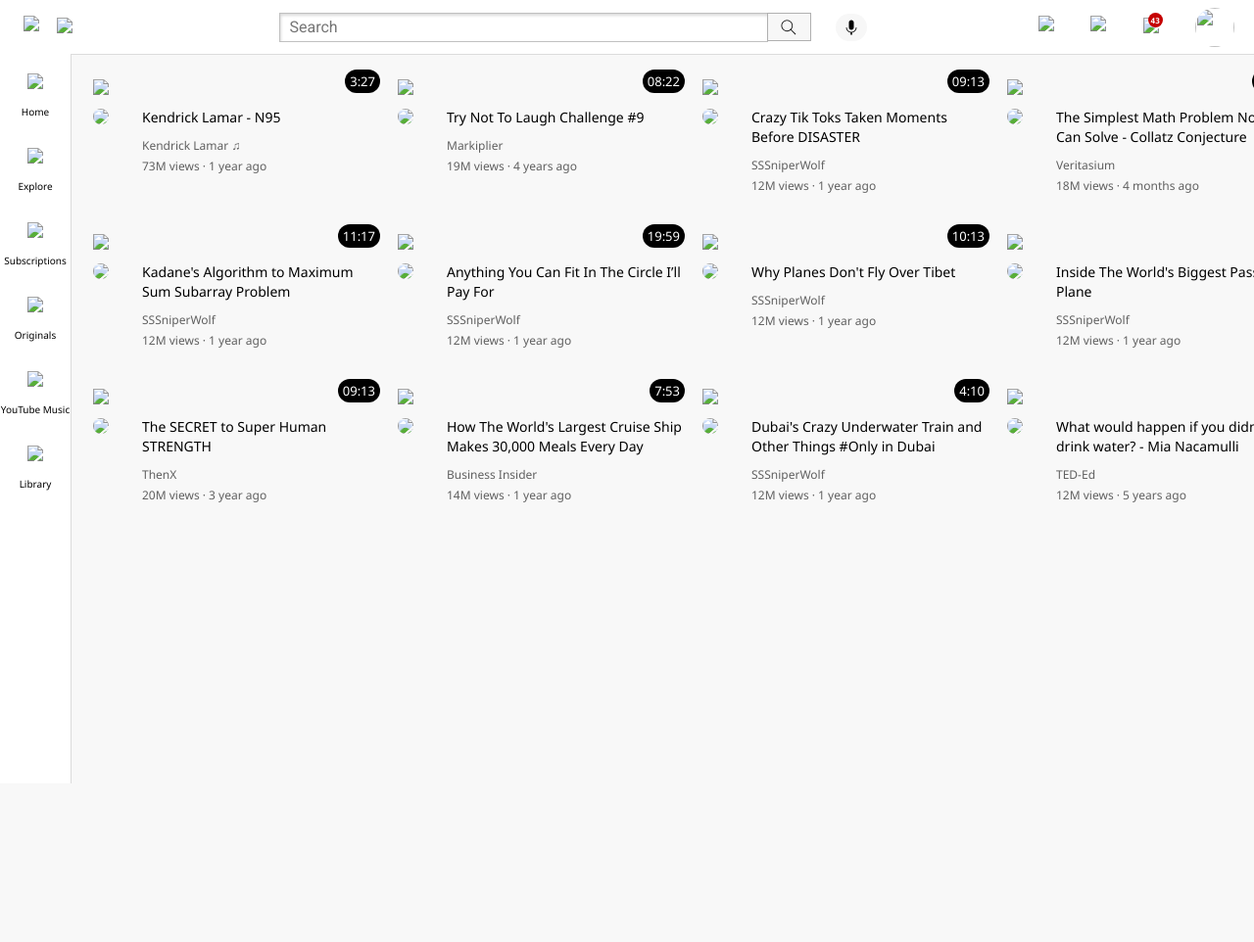
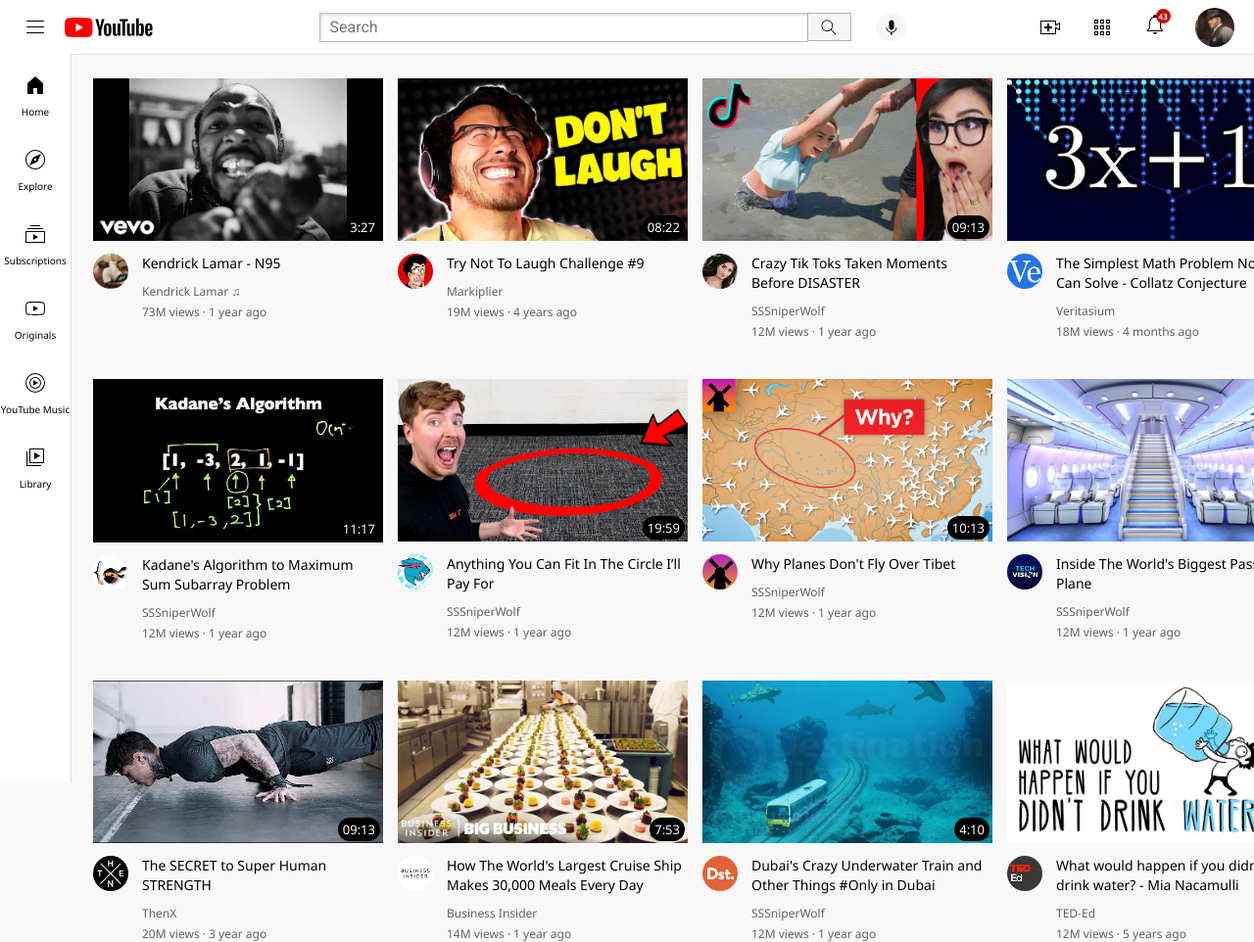
Before and after one commit to imran2k/YouTube-Clone, a plain HTML site: page index.html in a window 1280 px wide. Shown: the top 962 px of the page at 98% size. Before the commit the page ends 800 px from the top, so only its background shows below. Drawn offline with Linux system fonts and the light colour scheme.

Commit message:
Update index.html

```diff
--- a/index.html
+++ b/index.html
@@ -6,10 +6,10 @@
     <link rel="preconnect" href="https://fonts.googleapis.com">
     <link rel="preconnect" href="https://fonts.gstatic.com" crossorigin>
     <link href="https://fonts.googleapis.com/css2?family=Roboto:wght@400;500;700&display=swap" rel="stylesheet">
-    <link rel="stylesheet" href="./Styles/general.css">
-    <link rel="stylesheet" href="./Styles/header.css">
-    <link rel="stylesheet" href="./Styles/video.css">
-    <link rel="stylesheet" href="./Styles/sidebar.css">
+    <link rel="stylesheet" href="Styles/general.css">
+    <link rel="stylesheet" href="Styles/header.css">
+    <link rel="stylesheet" href="Styles/video.css">
+    <link rel="stylesheet" href="Styles/sidebar.css">
 
     <style>
 
@@ -19,8 +19,8 @@
     <div class="header">
 
       <div class="left-section">
-        <img src="/Youtube/images/header/hamburger-menu.svg" class="ham-menu">
-        <img src="/Youtube/images/header/youtube-logo.svg" class="youtube-logo" >
+        <img src="images/header/hamburger-menu.svg" class="ham-menu">
+        <img src="images/header/youtube-logo.svg" class="youtube-logo" >
       </div>
 
       <div class="middle-section">
@@ -38,33 +38,33 @@
       <div class="sidebar">
 
         <div class="sidebar-link">
-          <img src="/Youtube/images/Sidebar/home.svg">
+          <img src="images/Sidebar/home.svg">
           <div>Home</div>
         </div>
 
         <div class="sidebar-link">
-          <img src="/Youtube/images/Sidebar/explore.svg">
+          <img src="images/Sidebar/explore.svg">
           <div>Explore</div>
         </div>
 
         <div class="sidebar-link">
-          <img src="/Youtube/images/Sidebar/subscriptions.svg">
+          <img src="images/Sidebar/subscriptions.svg">
           <div>Subscriptions</div>
         </div>
 
 
         <div class="sidebar-link">
-          <img src="/Youtube/images/Sidebar/originals.svg">
+          <img src="images/Sidebar/originals.svg">
           <div>Originals</div>
         </div>
 
         <div class="sidebar-link">
-          <img src="/Youtube/images/Sidebar/youtube-music.svg">
+          <img src="images/Sidebar/youtube-music.svg">
           <div>YouTube Music</div>
         </div>
 
         <div class="sidebar-link">
-          <img src="/Youtube/images/Sidebar/library.svg">
+          <img src="images/Sidebar/library.svg">
           <div>Library</div>
         </div>
 
@@ -72,12 +72,12 @@
 
       <div class="right-section">
         <div class="uploadbutton-container">
-          <img src="/Youtube/images/header/upload.svg" class="uploadbutton">
+          <img src="images/header/upload.svg" class="uploadbutton">
           <div class="tooltip">Create</div>
         </div>
 
         <div class="appsbutton-container">
-          <img src="/Youtube/images/header/youtube-apps.svg" class="appsbutton">
+          <img src="images/header/youtube-apps.svg" class="appsbutton">
           <div class="tooltip">YouTube Apps</div>
         </div>
 
@@ -86,7 +86,7 @@
 
           <div class="notification-button-container">
 
-            <img src="/Youtube/images/header/notifications.svg" class="notifbutton">
+            <img src="images/header/notifications.svg" class="notifbutton">
             <div class="notification-number">43</div>
             <div class="tooltip">Notifications</div>
 
@@ -95,7 +95,7 @@
         </div>
 
 
-        <img src="/Youtube/images/channel images/ba9ae8ced7038804f7ad38e770dc06db.jpg" class="userpfp">
+        <img src="images/channel images/ba9ae8ced7038804f7ad38e770dc06db.jpg" class="userpfp">
       </div>
 
 
@@ -108,7 +108,7 @@
         <a href="https://www.youtube.com/watch?v=zI383uEwA6Q">
 
           <div class="thumbnail-row">
-            <img class="thumbnail" src="/Youtube/images/thumbnails/thumbnail-n95-kendrick.webp">
+            <img class="thumbnail" src="images/thumbnails/thumbnail-n95-kendrick.webp">
             <div class="video-time">3:27</div>
           </div>
 
@@ -124,13 +124,13 @@
               <div class="channel-picture-tooltip">
 
               <a href="https://www.youtube.com/channel/UC3lBXcrKFnFAFkfVk5WuKcQ">
-                <img class="profile-picture" src="/Youtube/images/channel images/channel-1.jpg">
+                <img class="profile-picture" src="images/channel images/channel-1.jpg">
                 <div class="chtooltip">
 
 
                   <div class="chtooltip-content">
                     <div>
-                      <img class="profile-picture-tooltip" src="/Youtube/images/channel images/channel-1.jpg">
+                      <img class="profile-picture-tooltip" src="images/channel images/channel-1.jpg">
                     </div>
                     <div style="margin-left: 10px;">
                       <p style="font-weight: bolder;">Kendrick Lamar</p>
@@ -174,7 +174,7 @@
         <a href="https://www.youtube.com/watch?v=mP0RAo9SKZk">
 
           <div class="thumbnail-row">
-            <img class="thumbnail" src="/Youtube/images/thumbnails/thumbnail-2.webp">
+            <img class="thumbnail" src="images/thumbnails/thumbnail-2.webp">
             <div class="video-time">08:22</div>
           </div>
 
@@ -191,13 +191,13 @@
             <div class="channel-picture-tooltip">
 
             <a href="https://www.youtube.com/channel/UC3lBXcrKFnFAFkfVk5WuKcQ">
-              <img class="profile-picture" src="/Youtube/images/channel images/channel-2.jpg">
+              <img class="profile-picture" src="images/channel images/channel-2.jpg">
               <div class="chtooltip">
 
 
                 <div class="chtooltip-content">
                   <div>
-                    <img class="profile-picture-tooltip" src="/Youtube/images/channel images/channel-2.jpg">
+                    <img class="profile-picture-tooltip" src="images/channel images/channel-2.jpg">
                   </div>
                   <div style="margin-left: 10px;">
                     <p style="font-weight: bolder;">Markiplier</p>
@@ -235,7 +235,7 @@
       <div class="video-preview">
         <div class="thumbnail-row">
           <div>
-            <a href="https://www.youtube.com/watch?v=FgjPQQeTh1w"><img class="thumbnail" src="/Youtube/images/thumbnails/thumbnail-3.webp"></a>
+            <a href="https://www.youtube.com/watch?v=FgjPQQeTh1w"><img class="thumbnail" src="images/thumbnails/thumbnail-3.webp"></a>
           </div>
 
           <div class="video-time">09:13</div>
@@ -243,7 +243,7 @@
         <div class="video-info-grid">
           <div class="channel-picture">
             <a href="https://www.youtube.com/user/SSSniperWolf">
-              <img class="profile-picture" src="/Youtube/images/channel images/channel-3.jpg">
+              <img class="profile-picture" src="images/channel images/channel-3.jpg">
             </a>
 
           </div>
@@ -266,7 +266,7 @@
       <div class="video-preview">
         <div class="thumbnail-row">
           <div>
-            <a href="https://www.youtube.com/watch?v=094y1Z2wpJg"><img class="thumbnail" src="/Youtube/images/thumbnails/thumbnail-4.webp"></a>
+            <a href="https://www.youtube.com/watch?v=094y1Z2wpJg"><img class="thumbnail" src="images/thumbnails/thumbnail-4.webp"></a>
           </div>
 
           <div class="video-time">22:09</div>
@@ -274,7 +274,7 @@
         <div class="video-info-grid">
           <div class="channel-picture">
             <a href="https://www.youtube.com/c/veritasium">
-              <img class="profile-picture" src="/Youtube/images/channel images/channel-4.jpg">
+              <img class="profile-picture" src="images/channel images/channel-4.jpg">
             </a>
 
           </div>
@@ -298,7 +298,7 @@
       <div class="video-preview">
         <div class="thumbnail-row">
           <div>
-            <a href="https://www.youtube.com/watch?v=86CQq3pKSUw"><img class="thumbnail" src="/Youtube/images/thumbnails/thumbnail-5.webp"></a>
+            <a href="https://www.youtube.com/watch?v=86CQq3pKSUw"><img class="thumbnail" src="images/thumbnails/thumbnail-5.webp"></a>
           </div>
 
           <div class="video-time">11:17</div>
@@ -306,7 +306,7 @@
         <div class="video-info-grid">
           <div class="channel-picture">
             <a href="https://www.youtube.com/c/CSDojo">
-              <img class="profile-picture" src="/Youtube/images/channel images/channel-5.jpg">
+              <img class="profile-picture" src="images/channel images/channel-5.jpg">
             </a>
 
           </div>
@@ -330,7 +330,7 @@
       <div class="video-preview">
         <div class="thumbnail-row">
           <div>
-            <a href="https://www.youtube.com/watch?v=yXWw0_UfSFg"><img class="thumbnail" src="/Youtube/images/thumbnails/thumbnail-6.webp"></a>
+            <a href="https://www.youtube.com/watch?v=yXWw0_UfSFg"><img class="thumbnail" src="images/thumbnails/thumbnail-6.webp"></a>
           </div>
 
           <div class="video-time">19:59</div>
@@ -338,7 +338,7 @@
         <div class="video-info-grid">
           <div class="channel-picture">
             <a href="https://www.youtube.com/channel/UCX6OQ3DkcsbYNE6H8uQQuVA">
-              <img class="profile-picture" src="/Youtube/images/channel images/channel-6.jpg">
+              <img class="profile-picture" src="images/channel images/channel-6.jpg">
             </a>
 
           </div>
@@ -361,7 +361,7 @@
       <div class="video-preview">
         <div class="thumbnail-row">
           <div>
-            <a href="https://www.youtube.com/watch?v=fNVa1qMbF9Y"><img class="thumbnail" src="/Youtube/images/thumbnails/thumbnail-7.webp"></a>
+            <a href="https://www.youtube.com/watch?v=fNVa1qMbF9Y"><img class="thumbnail" src="images/thumbnails/thumbnail-7.webp"></a>
           </div>
 
           <div class="video-time">10:13</div>
@@ -369,7 +369,7 @@
         <div class="video-info-grid">
           <div class="channel-picture">
             <a href="https://www.youtube.com/channel/UCP5tjEmvPItGyLhmjdwP7Ww">
-              <img class="profile-picture" src="/Youtube/images/channel images/channel-7.jpg">
+              <img class="profile-picture" src="images/channel images/channel-7.jpg">
             </a>
 
           </div>
@@ -392,7 +392,7 @@
       <div class="video-preview">
         <div class="thumbnail-row">
           <div>
-            <a href="https://www.youtube.com/watch?v=lFm4EM1juls"><img class="thumbnail" src="/Youtube/images/thumbnails/thumbnail-8.webp"></a>
+            <a href="https://www.youtube.com/watch?v=lFm4EM1juls"><img class="thumbnail" src="images/thumbnails/thumbnail-8.webp"></a>
           </div>
 
           <div class="video-time">7:12</div>
@@ -400,7 +400,7 @@
         <div class="video-info-grid">
           <div class="channel-picture">
             <a href="https://www.youtube.com/channel/UCHAK6CyegY22Zj2GWrcaIxg">
-              <img class="profile-picture" src="/Youtube/images/channel images/channel-8.jpg">
+              <img class="profile-picture" src="images/channel images/channel-8.jpg">
             </a>
 
           </div>
@@ -423,7 +423,7 @@
       <div class="video-preview">
         <div class="thumbnail-row">
           <div>
-            <a href="https://www.youtube.com/watch?v=ixmxOlcrlUc"><img class="thumbnail" src="/Youtube/images/thumbnails/thumbnail-9.webp"></a>
+            <a href="https://www.youtube.com/watch?v=ixmxOlcrlUc"><img class="thumbnail" src="images/thumbnails/thumbnail-9.webp"></a>
           </div>
 
           <div class="video-time">09:13</div>
@@ -431,7 +431,7 @@
         <div class="video-info-grid">
           <div class="channel-picture">
             <a href="https://www.youtube.com/c/OFFICIALTHENXSTUDIOS">
-              <img class="profile-picture" src="/Youtube/images/channel images/channel-9.jpg">
+              <img class="profile-picture" src="images/channel images/channel-9.jpg">
             </a>
 
           </div>
@@ -454,7 +454,7 @@
       <div class="video-preview">
         <div class="thumbnail-row">
           <div>
-            <a href="https://www.youtube.com/watch?v=R2vXbFp5C9o"><img class="thumbnail" src="/Youtube/images/thumbnails/thumbnail-10.webp"></a>
+            <a href="https://www.youtube.com/watch?v=R2vXbFp5C9o"><img class="thumbnail" src="images/thumbnails/thumbnail-10.webp"></a>
           </div>
 
           <div class="video-time">7:53</div>
@@ -462,7 +462,7 @@
         <div class="video-info-grid">
           <div class="channel-picture">
             <a href="https://www.youtube.com/user/businessinsider">
-              <img class="profile-picture" src="/Youtube/images/channel images/channel-10.jpg">
+              <img class="profile-picture" src="images/channel images/channel-10.jpg">
             </a>
 
           </div>
@@ -485,7 +485,7 @@
       <div class="video-preview">
         <div class="thumbnail-row">
           <div>
-            <a href="https://www.youtube.com/watch?v=0nZuYyXET3s"><img class="thumbnail" src="/Youtube/images/thumbnails/thumbnail-11.webp"></a>
+            <a href="https://www.youtube.com/watch?v=0nZuYyXET3s"><img class="thumbnail" src="images/thumbnails/thumbnail-11.webp"></a>
           </div>
 
           <div class="video-time">4:10</div>
@@ -493,7 +493,7 @@
         <div class="video-info-grid">
           <div class="channel-picture">
             <a href="https://www.youtube.com/c/Destinationtips">
-              <img class="profile-picture" src="/Youtube/images/channel images/channel-11.jpg">
+              <img class="profile-picture" src="images/channel images/channel-11.jpg">
             </a>
 
           </div>
@@ -516,7 +516,7 @@
       <div class="video-preview">
         <div class="thumbnail-row">
           <div>
-            <a href="https://www.youtube.com/watch?v=9iMGFqMmUFs"><img class="thumbnail" src="/Youtube/images/thumbnails/thumbnail-12.webp"></a>
+            <a href="https://www.youtube.com/watch?v=9iMGFqMmUFs"><img class="thumbnail" src="images/thumbnails/thumbnail-12.webp"></a>
           </div>
 
           <div class="video-time">4:51</div>
@@ -524,7 +524,7 @@
         <div class="video-info-grid">
           <div class="channel-picture">
             <a href="https://www.youtube.com/teded">
-              <img class="profile-picture" src="/Youtube/images/channel images/channel-12.jpg">
+              <img class="profile-picture" src="images/channel images/channel-12.jpg">
             </a>
 
           </div>
```
